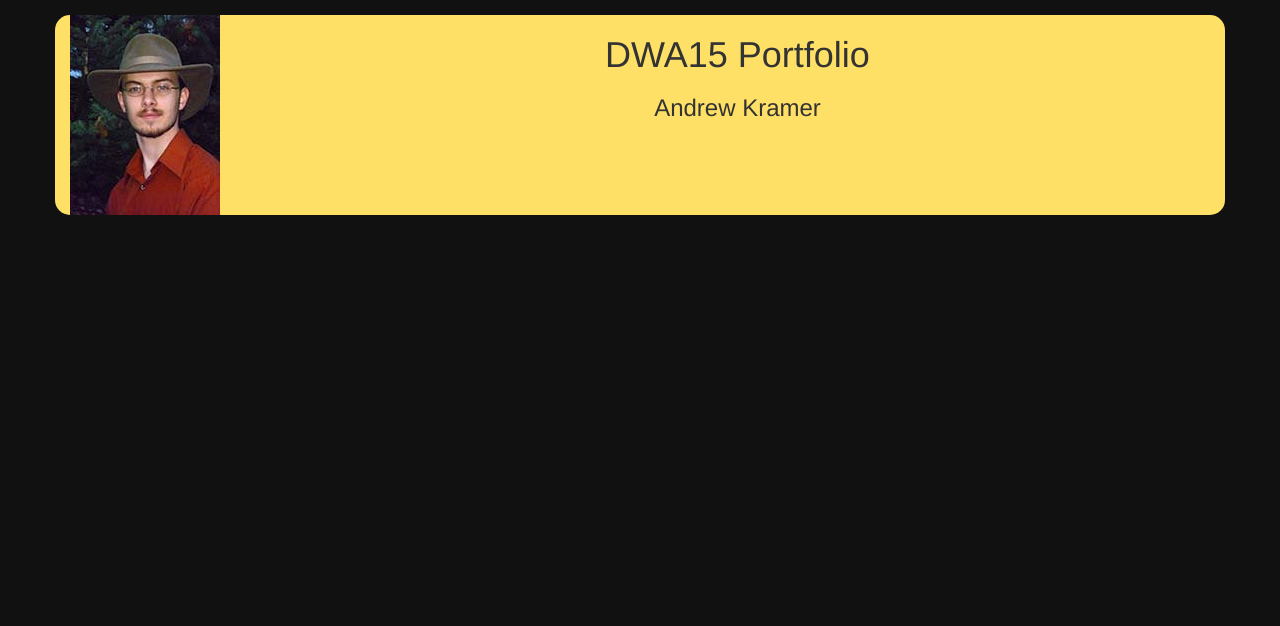
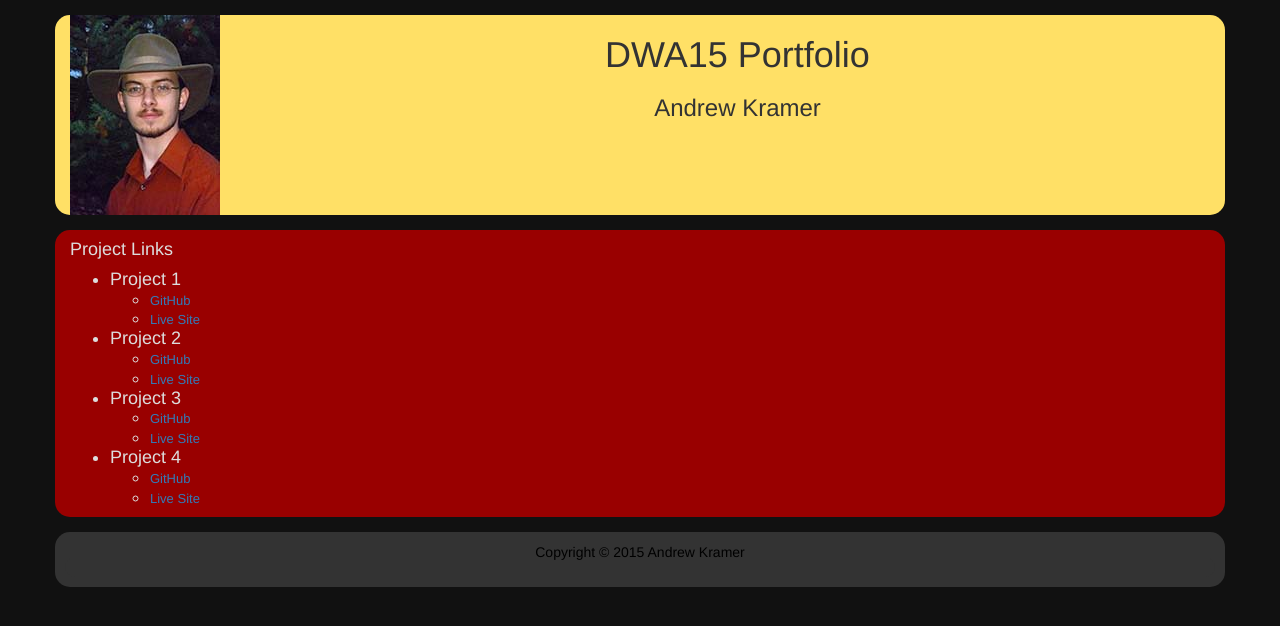
Before and after one commit to andrewkramer/p1, a plain HTML site: page index.html in a window 1280 px wide. Drawn offline with nearby package versions, Linux system fonts and the light colour scheme.

Commit message:
Added body, aside, & footer

```diff
--- a/css/custom.css
+++ b/css/custom.css
@@ -10,6 +10,26 @@ header {
 	background-color: #FFE066;
 }
 
+a {
+	font-size: small;
+}
+
+footer {
+	margin-top: 15px;
+	padding: 10px;
+	border-radius: 15px;
+	background-color: #333;
+	text-align: center;
+	color: #000;
+}
+
 .headerText {
 	text-align: center;
 }
+
+.pageBody {
+	margin-top: 15px;
+	border-radius: 15px;
+	background-color: #900;
+	color: #DDD
+}
--- a/index.html
+++ b/index.html
@@ -23,6 +23,40 @@
 					<h3>Andrew Kramer</h3>
 				</div>
 			</header>
+
+			<div class="row pageBody">
+				<aside class="col-md-3">
+					<h4>Project Links<h4>
+					<ul>
+						<li>Project 1</li>
+						<ul>
+							<li><a href="https://github.com/andrewkramer/p1">GitHub</a></li>
+							<li><a href="http://p1.eruditus12.xyz/">Live Site</a></li>
+						</ul>
+						<li>Project 2</li>
+						<ul>
+							<li><a href="https://github.com/andrewkramer/p2">GitHub</a></li>
+							<li><a href="http://p2.eruditus12.xyz/">Live Site</a></li>
+						</ul>
+						<li>Project 3</li>
+						<ul>
+							<li><a href="https://github.com/andrewkramer/p3">GitHub</a></li>
+							<li><a href="http://p3.eruditus12.xyz/">Live Site</a></li>
+						</ul>
+						<li>Project 4</li>
+						<ul>
+							<li><a href="https://github.com/andrewkramer/p4">GitHub</a></li>
+							<li><a href="http://p4.eruditus12.xyz/">Live Site</a></li>
+						</ul>
+					</ul>
+				</aside>
+				<main class="col-md-9">
+
+				</main>
+			</div>
+			<footer class="row">
+				<p class="col-md-12">Copyright &copy; 2015 Andrew Kramer</p>
+			<footer>
 		</div>
 		<!-- Import jQuery -->
 		<script src="https://ajax.googleapis.com/ajax/libs/jquery/1.11.3/jquery.min.js"></script>
```
